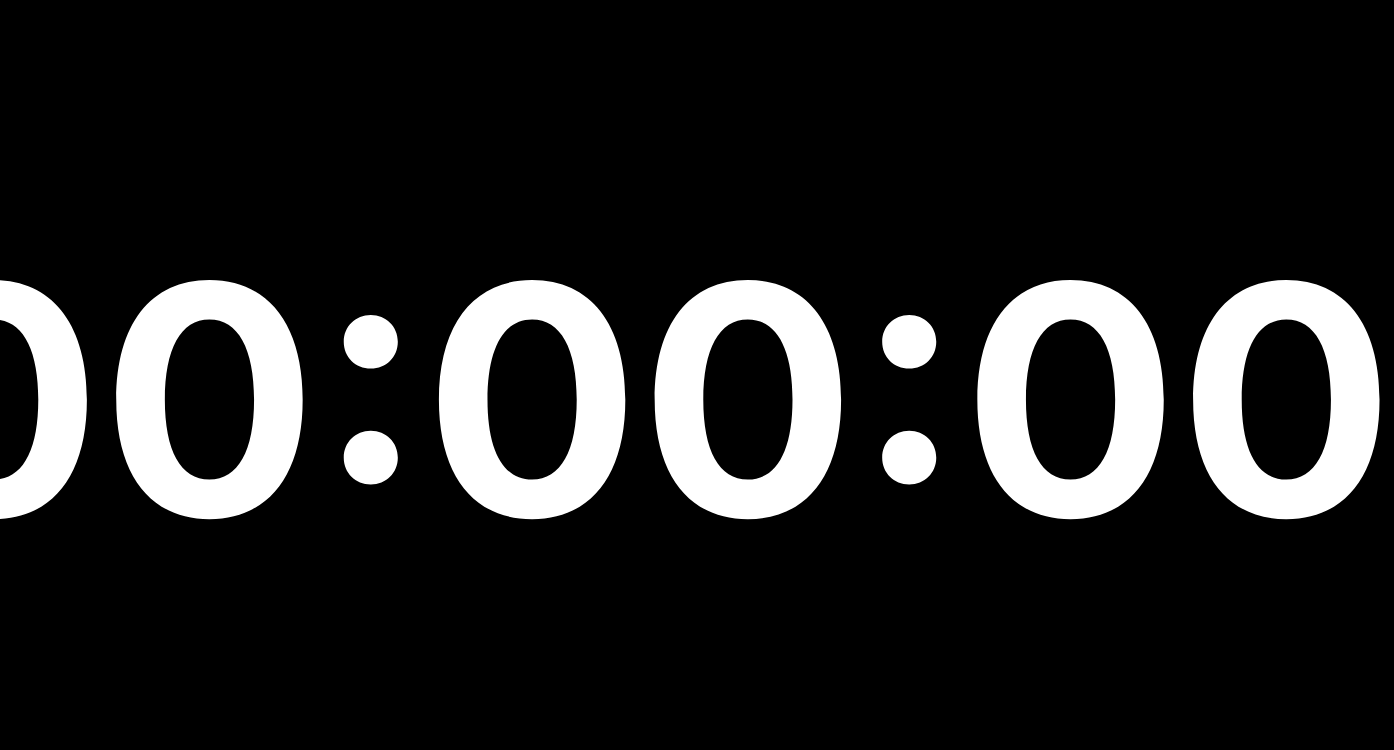
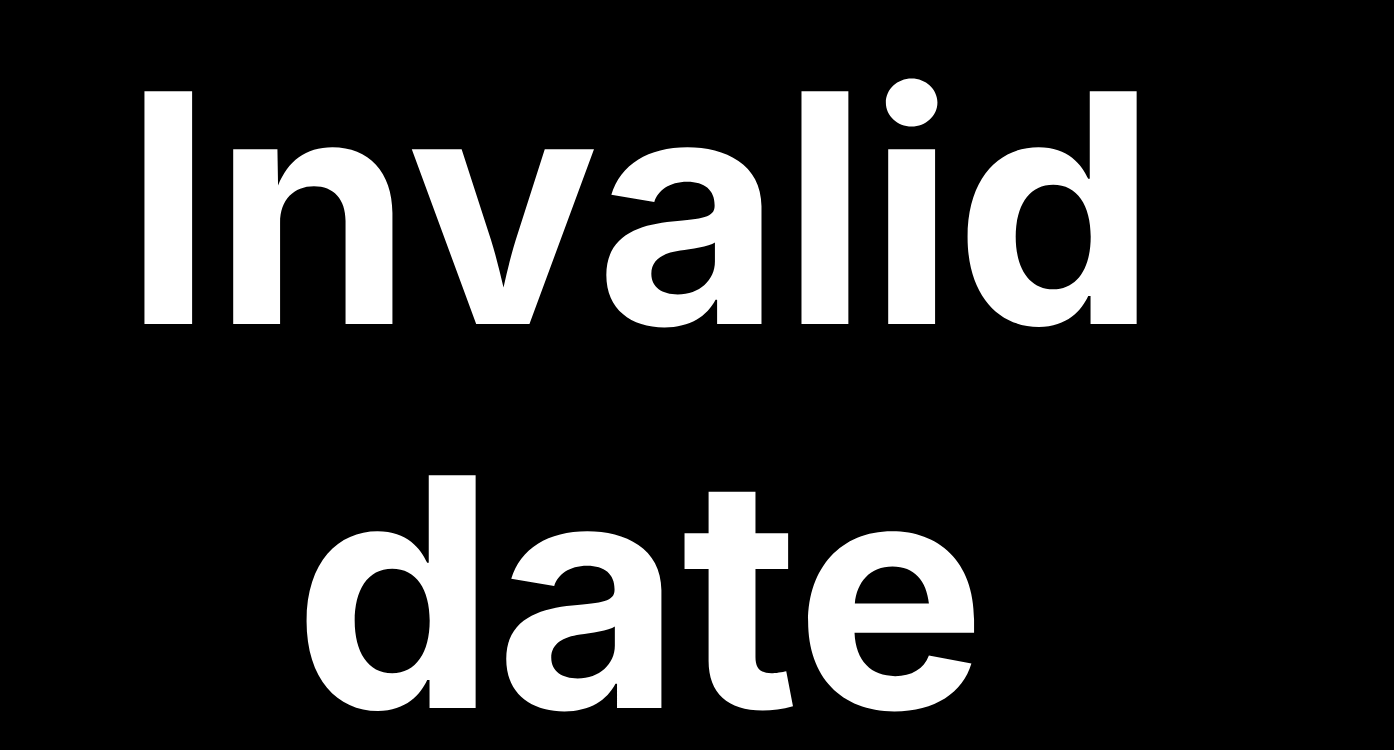
Before and after one commit to oskarijarvelin/next-obs-timer, a Next.js app: page /countdown in a window 1280 px wide. Shown: the top 750 px of the page, 1394 px wide, since content can reach past the window. Built offline with nearby package versions, Linux system fonts and the light colour scheme.

Commit message:
Updated formatted time

```diff
--- a/pages/countdown.js
+++ b/pages/countdown.js
@@ -10,7 +10,7 @@ export default function Countdown({time}) {
     return (
         <Box p={10} h="100vh" display="flex" alignItems="center"  justifyContent="center" textAlign="center">
             <Heading id="time" fontSize="25vw" color="#FFF">
-                <Moment date={target} format="HH:mm:ss"/>
+                {formatted}
             </Heading>
 
         </Box>
```
